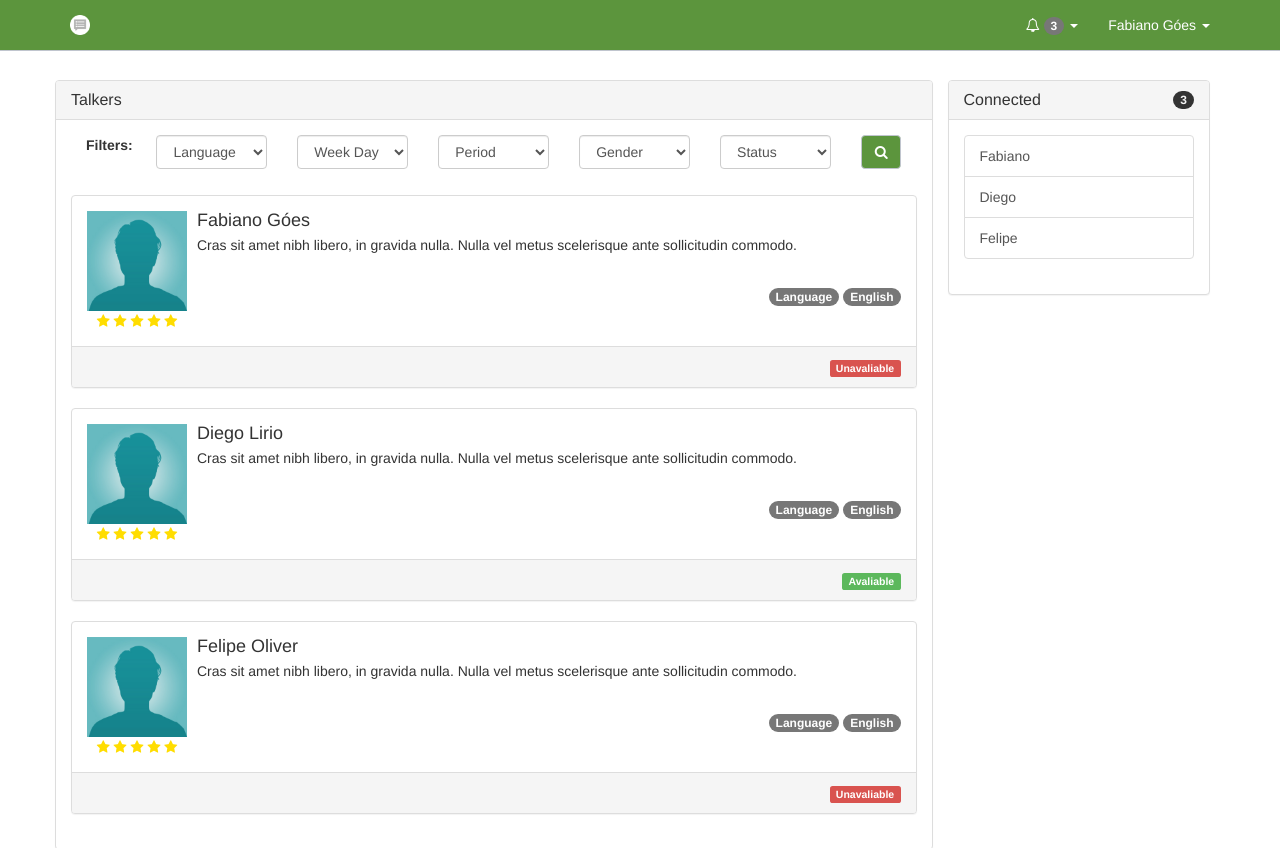
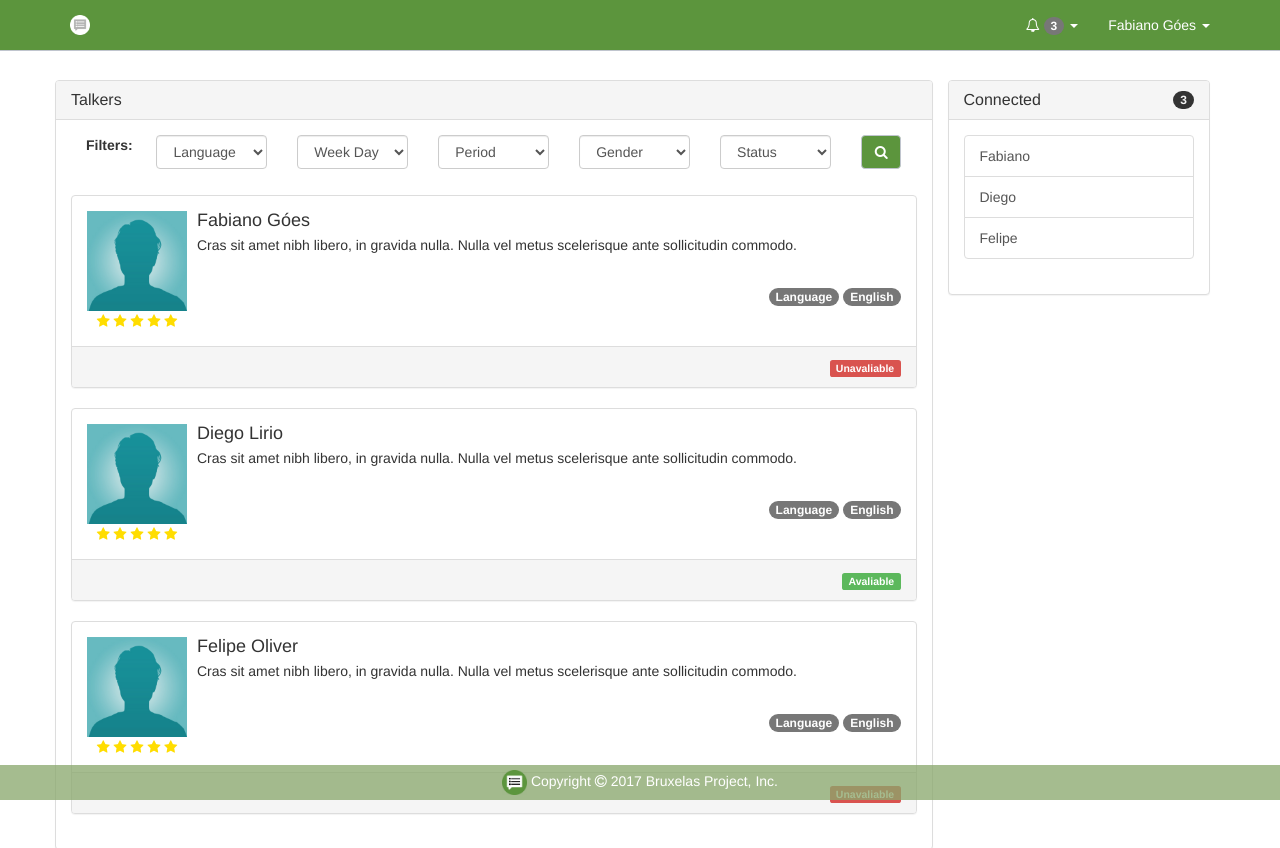
Before and after one commit to fabianogoes/Bruxelas, a plain HTML site: page BruxelasFrontend/src/index.html in a window 1280 px wide. Shown: the top 848 px of the page. Drawn offline with nearby package versions, Linux system fonts and the light colour scheme.

Commit message:
Footer fixed with background-color light-green

```diff
--- a/BruxelasFrontend/src/css/offcanvas.css
+++ b/BruxelasFrontend/src/css/offcanvas.css
@@ -9,10 +9,19 @@ body {
 body {
   padding-top: 80px;
 }
-footer {
-  padding: 30px 0;
+.footer {
+  padding: 5px 15px;
+  position: fixed;
+  bottom: 0;
+  left: 0;
+  right: 0;
+  background-color: rgba(137, 167, 108, 0.76);
+  color: white;
 }
 
+.footer > p {
+	margin-bottom: 0px;
+}
 /*
  * Off Canvas
  * --------------------------------------------------
--- a/BruxelasFrontend/src/index.html
+++ b/BruxelasFrontend/src/index.html
@@ -311,8 +311,8 @@
 
       <hr>
 
-      <footer>
-        <p>
+      <footer class="footer text-center">
+		  <p>
           <img src="img/logo-green.png" style="height: 25px">
           Copyright <i class="fa fa-copyright" aria-hidden="true"></i> 2017 Bruxelas Project, Inc.
         </p>
```
Also changed, not shown: BruxelasFrontend/src/css/bruxelas-colors.css (+20 -0 lines).
